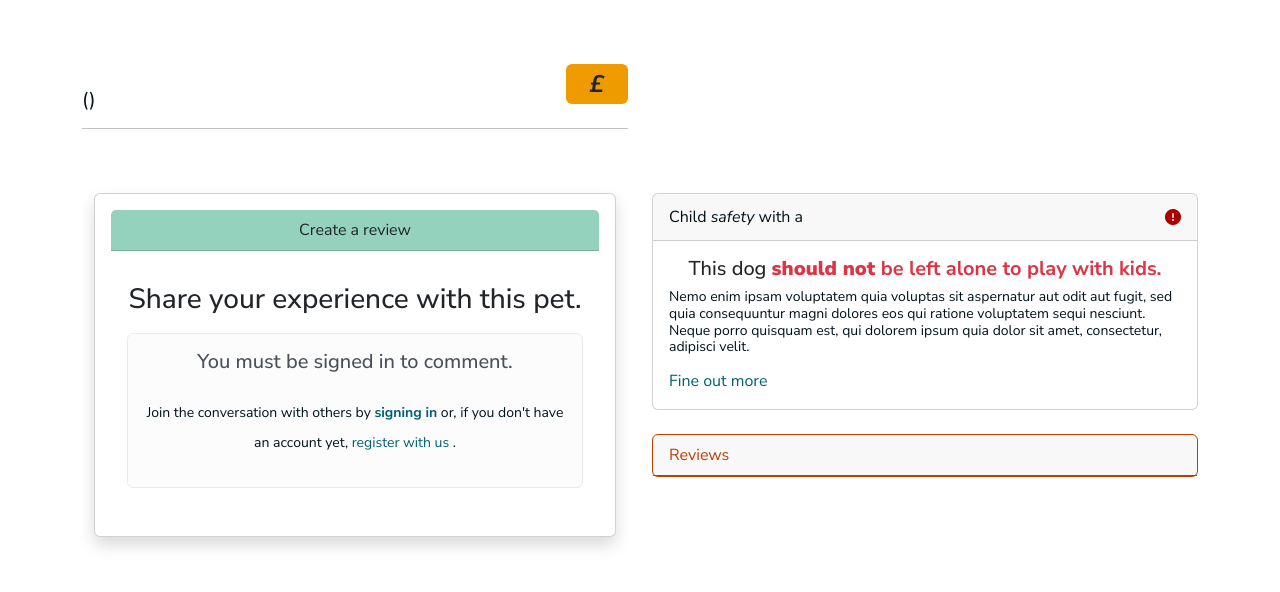
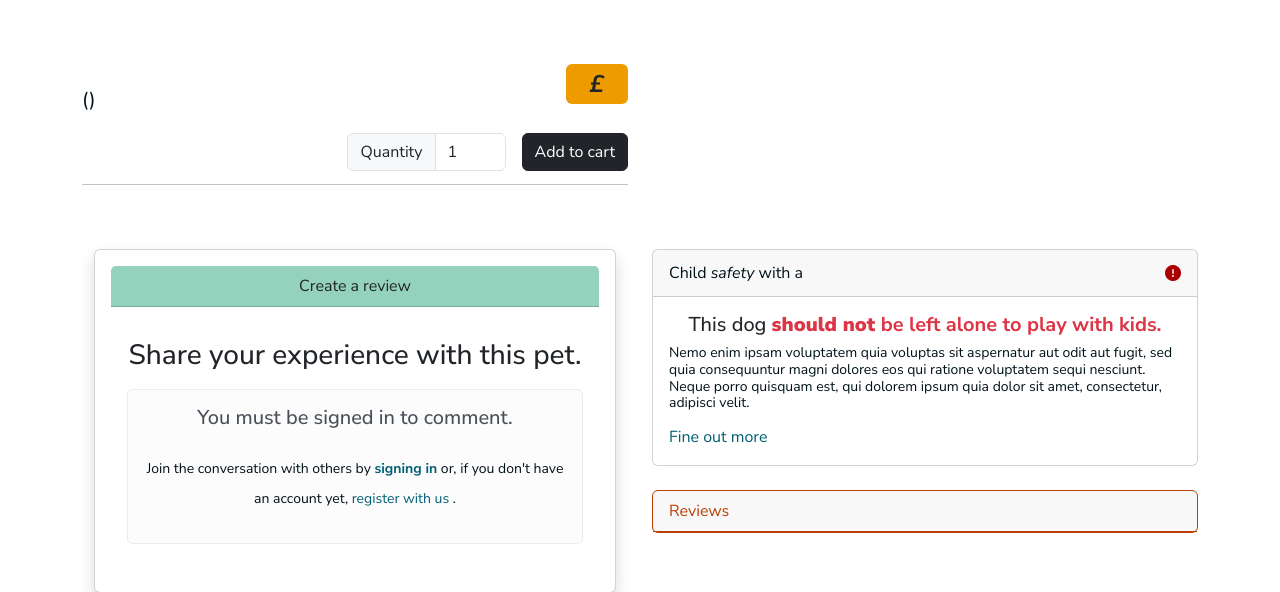
Before and after one commit to johnclamy/petstoreproject, a Django app: template pets/templates/pets/detail.html in a window 1280 px wide. Shown: the part 134-726 px from the top of the page. Run offline with Django 5.2, Linux system fonts and the light colour scheme; the template is opened without the code that fills it, so the values that code supplies are empty; some libraries are stand-ins or nearby versions.

Commit message:
include a form to allow users to add pets to the cart

```diff
--- a/pets/templates/pets/detail.html
+++ b/pets/templates/pets/detail.html
@@ -3,12 +3,28 @@
 {% load static %}
 <div class="p-3 mb-5">
     <div class="container">
-        <section class="row mt-5">
+        <section class="row mt-3 mt-lg-5">
             <div class="col-lg-6 mx-auto mb-3">
                 <header class="d-flex flex-wrap align-items-center justify-content-between">
                     <h2 class="oswald-headings fs-1 mb-2">{{ data.pet.name}} <span class="nunito-sans-typography fs-5 fw-lighter">({{ data.pet.breed }})</span></h2>
                     <i class="badge mb-2 mb-lg-3 px-4 py-2 fs-4" style="background: var(--dj-yellow); color: var(--dj-text);">£{{ data.pet.price }}</i>
                 </header>
+                <p class="text-center">
+                    <form method="post" action="{% url 'cart.add' id=data.pet.id %}">
+                        <div class="row d-flex justify-content-end align-items-center g-3">
+                            {% csrf_token %}
+                            <div class="col-auto">
+                                <div class="input-group col-auto">
+                                    <div class="input-group-text text-capitalize">quantity</div>
+                                    <input type="number" name="quantity" min="1" max="10" value="1" class="form-control">
+                                </div>
+                            </div>
+                            <div class="col-auto">
+                                <button type="submit" class="btn btn-dark">Add to cart</button>
+                            </div>
+                        </div>
+                    </form>
+                </p>
                 <hr class="mt-2 mt-xxl-3" />
                 <p class="mb-3 pb-3 fs-5">{{ data.pet.description }}</p>
             </div>
```
